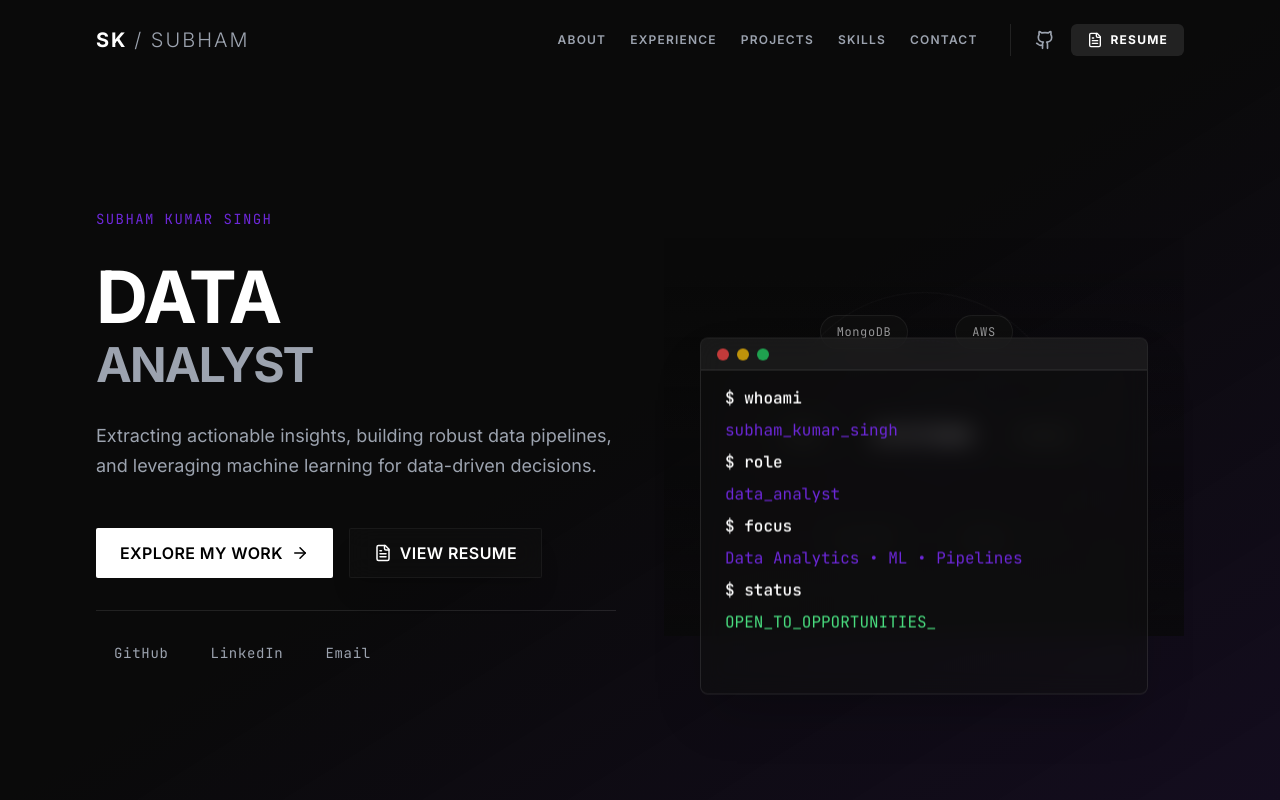
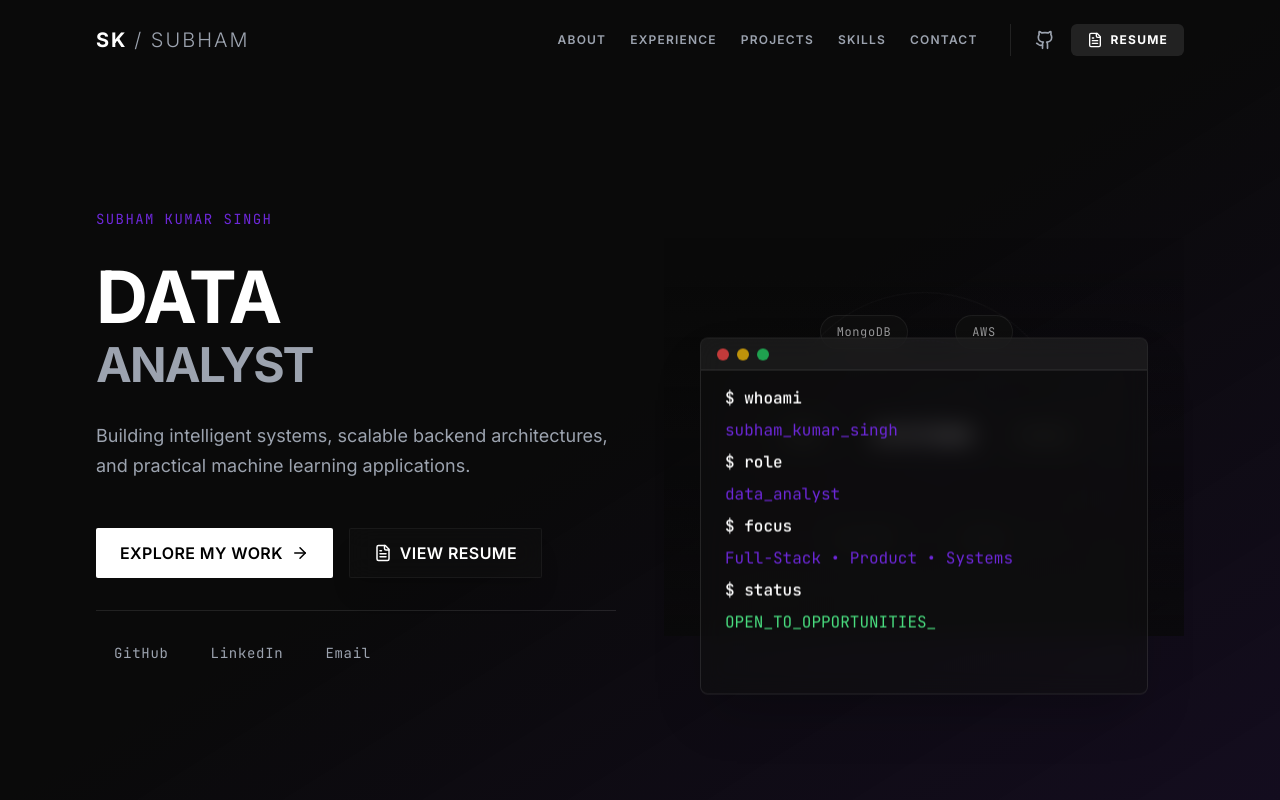
Before and after one commit to SubhamKumarSingh2114/subham-portfolio, a React (Vite) app: page / in a window 1280 px wide. Shown: the top 800 px of the page. Built offline with nearby package versions, Linux system fonts and the light colour scheme.

Commit message:
revert: headline and focus back to original

```diff
--- a/src/data/profile.ts
+++ b/src/data/profile.ts
@@ -5,7 +5,7 @@ export const PROFILE = {
     "AI/ML ENGINEER",
     "BACKEND DEVELOPER"
   ],
-  headline: "Extracting actionable insights, building robust data pipelines, and leveraging machine learning for data-driven decisions.",
+  headline: "Building intelligent systems, scalable backend architectures, and practical machine learning applications.",
   email: "subhamks2114@gmail.com",
   links: {
     linkedin: "https://www.linkedin.com/in/subham-kumar-singh-7864702a3/",
--- a/src/pages/Home.tsx
+++ b/src/pages/Home.tsx
@@ -18,7 +18,7 @@ function Terminal({ roleIdx }: { roleIdx: number }) {
     const commands = [
       { cmd: 'whoami', out: 'subham_kumar_singh' },
       { cmd: 'role', out: ROLES[roleIdx].term },
-      { cmd: 'focus', out: 'Data Analytics • ML • Pipelines' },
+      { cmd: 'focus', out: 'Full-Stack • Product • Systems' },
       { cmd: 'status', out: 'OPEN_TO_OPPORTUNITIES_' }
     ];
 
```
